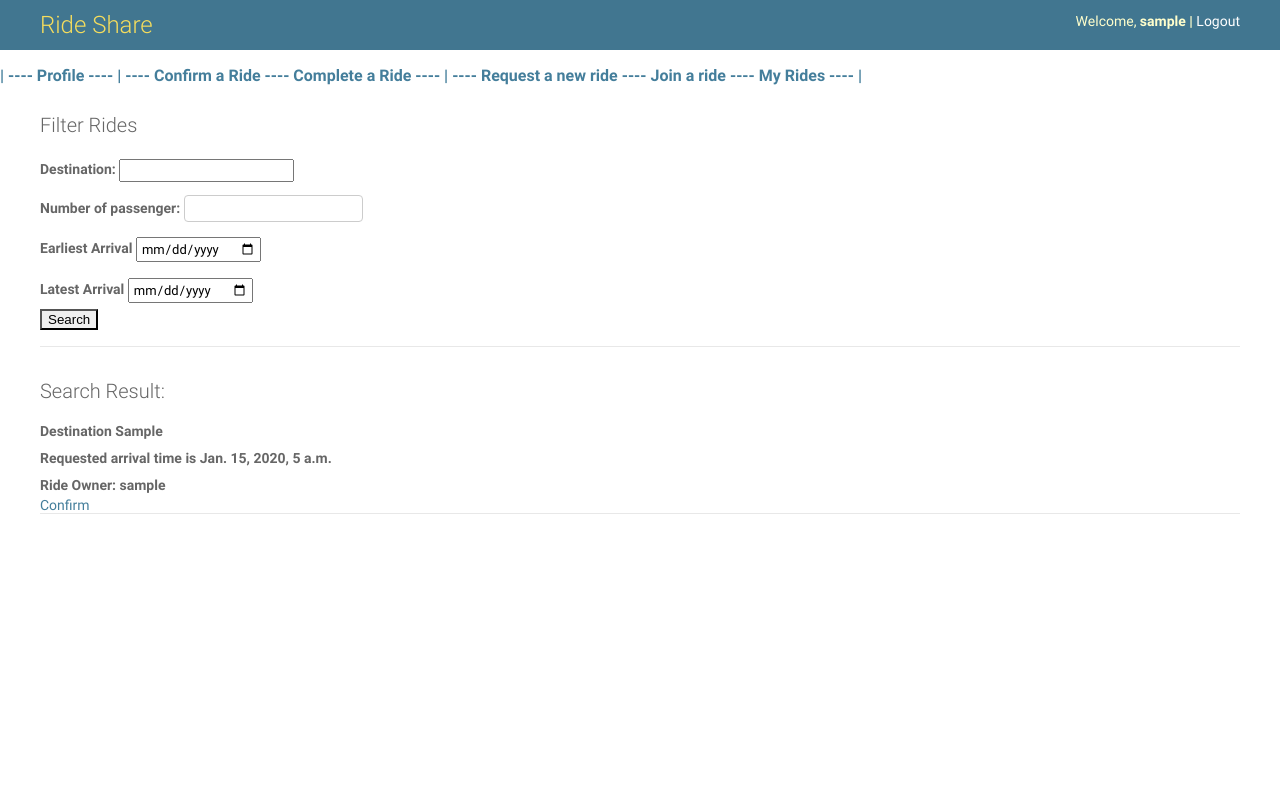
After one commit to jingyi-xie/RideSharing-Web-app, a Django app: page /driver/confirm/ in a window 1280 px wide. The commit adds this page. Run offline with Django 3.2, Linux system fonts and the light colour scheme; a user stored in the database is signed in; tables that the repository leaves empty hold one stand-in row (values such as "Sample post").

Commit message:
Driver search

```diff
--- a/web-app/rideshare/templates/rideshare/base.html
+++ b/web-app/rideshare/templates/rideshare/base.html
@@ -19,7 +19,7 @@
 <a href="{% url 'rideshare:profile' %}"> | ---- Profile ---- </a>
 
 {% if user.will_drive == True %}
-<a href="#"> | ---- Confirm a Ride ---- </a>
+<a href="{% url 'rideshare:ridesearchdriver' %}"> | ---- Confirm a Ride ---- </a>
 <a href="{% url 'rideshare:drivercomplete' %}">  Complete a Ride ---- |</a>
 {% endif %}
 
--- /dev/null
+++ b/web-app/rideshare/templates/rideshare/ridesearch_driver.html
@@ -0,0 +1,49 @@
+{% extends 'rideshare/base.html' %}
+
+{% block title %}Available rides{% endblock %}
+
+{% block content %}
+
+<h1>Filter Rides</h1>
+<form method="GET" action=".">
+
+    <h3>Destination: <input type="search" , name="dest" /></h3>
+    <h3>Number of passenger: <input type="number" , name="num_passenger" /></h3>
+
+    <div>
+        <h3>
+            <div>
+                <label for="arrival_early">Earliest Arrival</label>
+                <input type="date" , id="arrival_early" , name="early">
+            </div>
+        </h3>
+        <h3>
+            <div>
+                <label for="arrival_late">Latest Arrival</label>
+                <input type="date" , id="arrival_late" , name="late">
+            </div>
+        </h3>
+    </div>
+
+    <button type="submit">Search</button>
+    <br><br>
+</form>
+
+<hr>
+
+<div>
+    <br><br>
+    <h1>Search Result:</h1>
+    {% for ride in queryset %}
+    {% if ride.status == 'open' %}
+    <h3>Destination {{ ride.dest }}</h3>
+    <h3>Requested arrival time is {{ ride.arrival}}</h3>
+            <h3>Ride Owner: {{ ride.owner }}</h3>
+            <a href="{% url 'rideshare:rideconfirm' ride.id %}">Confirm</a>
+            <br>
+            <hr>
+    {% endif %}
+    {% endfor %}
+
+</div>
+{% endblock %}
--- a/web-app/rideshare/urls.py
+++ b/web-app/rideshare/urls.py
@@ -2,7 +2,7 @@ from django.urls import path
 from django.contrib.auth import views as auth_views
 from django.contrib import admin
 from . import views
-from rideshare.views import signup_view, profile_view, ride_request_view, ride_detail_view, ride_edit_view, ride_confirm_view, driver_info_view, profile_update_view, ride_list_view, ride_join_view, ridesearch_sharer_view, ride_complete_view, ride_list_view_driver
+from rideshare.views import signup_view, profile_view, ride_request_view, ride_detail_view, ride_edit_view, ride_confirm_view, driver_info_view, profile_update_view, ride_list_view, ride_join_view, ridesearch_sharer_view, ride_complete_view, ride_list_view_driver,ridesearch_driver_view
 
 app_name = 'rideshare'
 urlpatterns = [
@@ -20,7 +20,6 @@ urlpatterns = [
     path('ride/all/', ride_list_view.as_view(), name = 'ridelist'),
     path('ride/joinsearch/', ridesearch_sharer_view, name = 'ridesearchsharer'),
     path('driver/info/', driver_info_view, name = 'driverinfo'),
+    path('driver/confirm/', ridesearch_driver_view, name = 'ridesearchdriver'),
     path('driver/complete/', ride_list_view_driver.as_view(), name = 'drivercomplete'),
-
-
 ]
--- a/web-app/rideshare/views.py
+++ b/web-app/rideshare/views.py
@@ -7,6 +7,8 @@ from django.contrib.auth.mixins import LoginRequiredMixin, UserPassesTestMixin
 from .models import app_user, app_ride, app_passenger
 from django.views.generic import CreateView, ListView, DetailView, UpdateView
 from django.db.models import Q
+from django.conf import settings
+from django.core.mail import send_mail
 
 
 def signup_view(request):
@@ -85,6 +87,7 @@ class ride_confirm_view(SuccessMessageMixin, LoginRequiredMixin, UpdateView):
     success_message = "Confirm Success!"
     def form_valid(self, form):
         form.instance.status = 'confirmed'
+        #notify(app_ride.objects.get(pk=self.kwargs.get('pk')))
         form.instance.driver = self.request.user
         return super().form_valid(form)
 
@@ -167,3 +170,33 @@ class ride_list_view_driver(LoginRequiredMixin, ListView):
     ordering = ['-arrival']
     def get_queryset(self):
         return app_ride.objects.filter(driver = self.request.user) | app_ride.objects.filter(status = 'confirmed')
+
+
+def notify(thisride):
+    sub = 'Ride Confirmation'
+    text = 'Your ride to' + str(thisride.dest) + 'is accepted by' + str(thisride.driver)
+    sender = settings.EMAIL_HOST_USER
+    receiver = [thisride.owner.email]
+    passengers_list = app_passenger.objects.filter(ride_id = thisride.pk)
+    for p in passengers_list:
+        receiver.append(p.passenger)
+    send_mail(sub, text, sender, receiver)
+
+
+@login_required
+def ridesearch_driver_view(request):
+    qs = app_ride.objects.all()
+    dest_query = request.GET.get('dest')
+    early = request.GET.get('early')
+    late = request.GET.get('late')
+    party = request.GET.get('num_passenger')
+    if dest_query != '' and dest_query:
+        qs = qs.filter(Q(dest = dest_query) &
+                        Q(arrival__gte = early) &
+                        Q(arrival__lt = late) &
+                        Q(remaining__gte = party)
+        )
+    context = {
+        'queryset' : qs
+    }
+    return render(request, "rideshare/ridesearch_driver.html", context)
```
Also changed, not shown: web-app/hw1/settings.py (+7 -0 lines).
